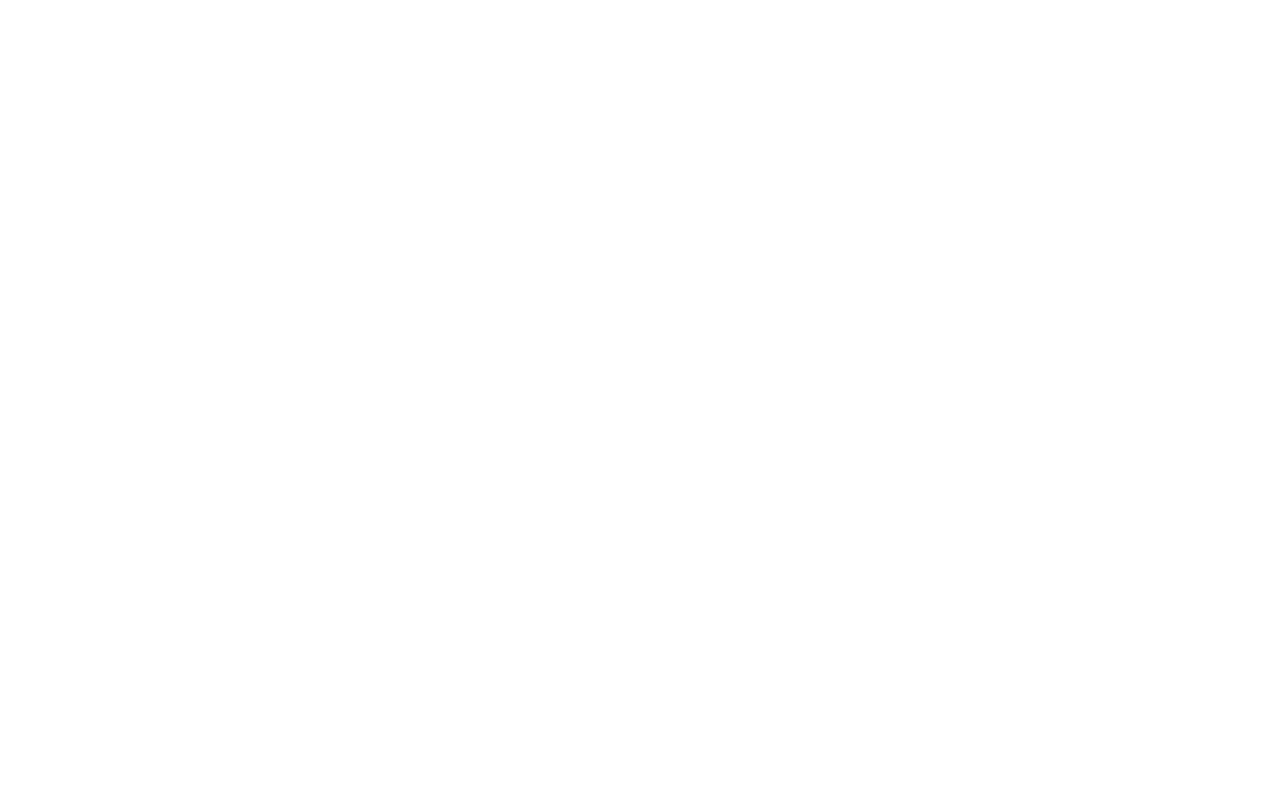
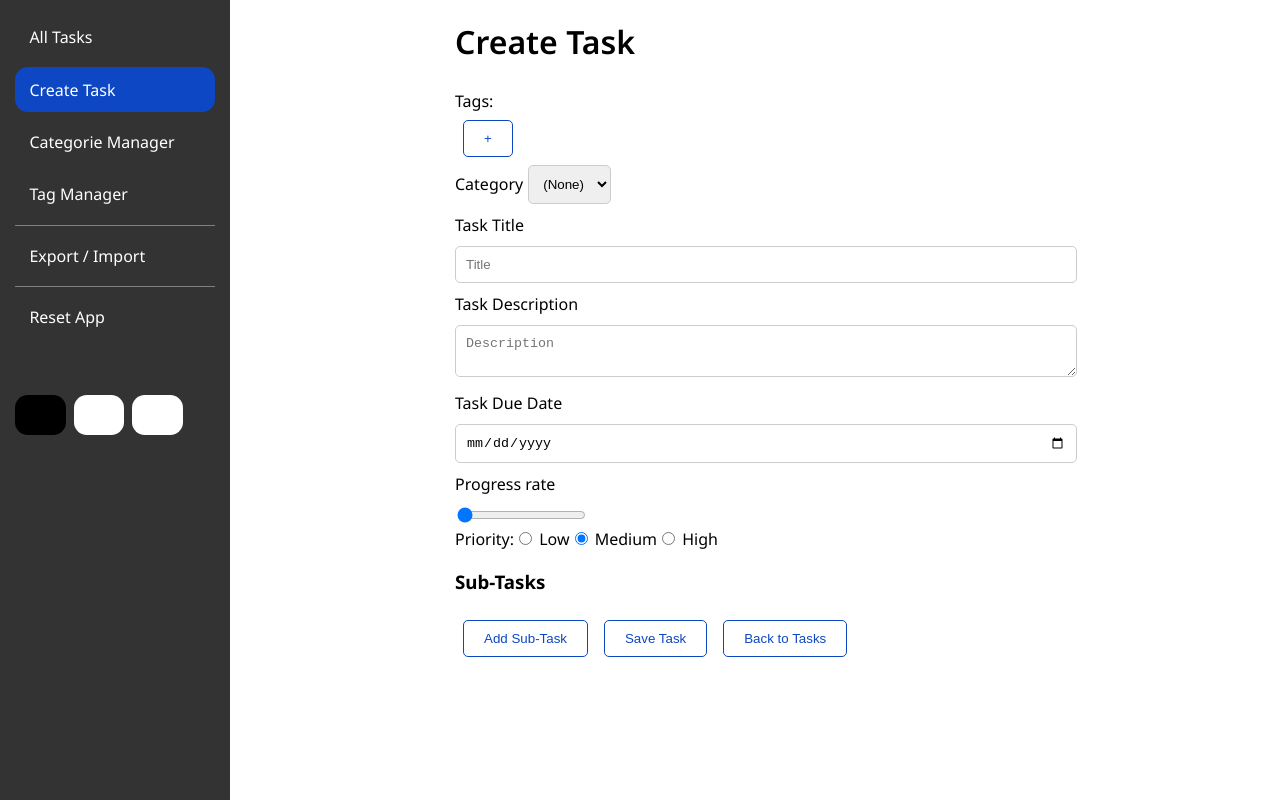
Before and after one commit to alex-uol/cm2020-todo, a React app: page /newtask in a window 1280 px wide. Before the commit this address had no page. Built offline with nearby package versions, Linux system fonts and the light colour scheme.

Commit message:
fixed bugs

```diff
--- a/src/App.js
+++ b/src/App.js
@@ -189,6 +189,17 @@
               tags={tags}
             />
           }/>
+          <Route path="/newtask" element={
+            <TaskDetailForm
+              task={null}
+              addTask={addTask}
+              saveTask={saveTask}
+              markComplete={markComplete}
+              categories={categories}
+              tags={tags}
+              setSelectedTaskId={setSelectedTaskId}
+            />
+          }/>
           <Route path="/task" element={
             <TaskDetailForm
               task={selectedTask? selectedTask : null}
@@ -199,7 +210,6 @@
               tags={tags}
               setSelectedTaskId={setSelectedTaskId}
             />
-
           }/>
           <Route path="/categoryManager" element={
             <CategoryManager
--- a/src/Layout.js
+++ b/src/Layout.js
@@ -14,7 +14,7 @@
             <NavLink to="/">All Tasks</NavLink>
           </li>
           <li>
-            <NavLink to="/task">Create Task</NavLink>
+            <NavLink to="/newtask">Create Task</NavLink>
           </li>
           <li>
             <NavLink to="/categoryManager">Categorie Manager</NavLink>
--- a/src/TaskDetailForm.js
+++ b/src/TaskDetailForm.js
@@ -56,23 +56,24 @@
       alert('Title is required.');
       return;
     }
+    setHasChanges(false);
     if (currentTask.id) {
       saveTask(currentTask);
     } else {
       addTask({ ...currentTask, id: Date.now() });
-      setSelectedTaskId(null);
-      navigate("/");
     }
-    setHasChanges(false);
-    goBack();
+    goBack(false);
   };
 
   const handleMarkComplete = () => {
     markComplete(currentTask.id);
   };
 
-  const goBack = () => {
-    if (hasChanges) {
+  /** returns to index page
+   * @param {boolean} checkChanges whether check for changes or not
+   */
+  const goBack = (checkChanges = true) => {
+    if (hasChanges && checkChanges) {
       alert('Please save changes before leaving.');
     } else {
       setSelectedTaskId(null);
```
